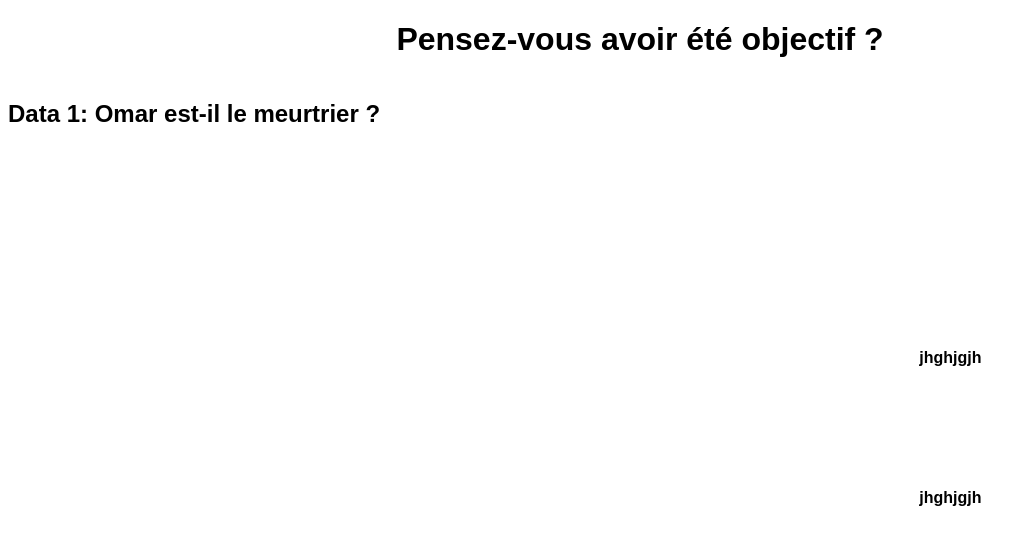
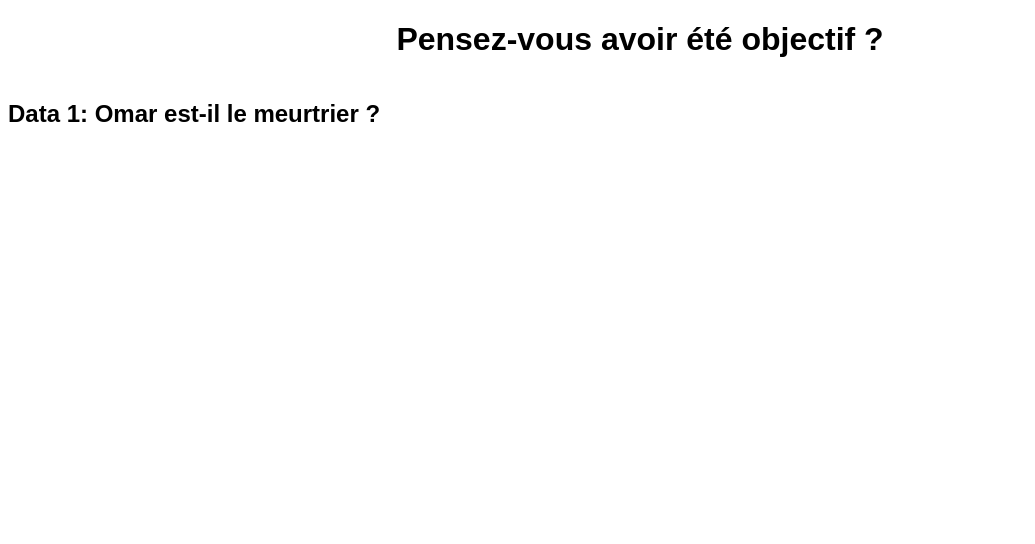
Before and after one commit to robinlrx/archives-firebase, a website built with Vite: page chart.html in a window 1280 px wide. Shown: the whole page, without its empty margins (0-1035 px from the left). Built offline with nearby package versions, Linux system fonts and the light colour scheme; some packages are replaced by stand-ins of ours; no server answers; the database is empty.

Commit message:
edit text

```diff
--- a/chart.html
+++ b/chart.html
@@ -55,11 +55,11 @@
 		</div>
 		<div class="dataviz dataviz-yes">
 			<div class="chart chart-no"></div>
-			<p class="no-text">jhghjgjh</p>
+			<p class="no-text"></p>
 		</div>
 		<div class="dataviz dataviz-jsp">
 			<div class="chart chart-jsp"></div>
-			<p class="jsp-text">jhghjgjh</p>
+			<p class="jsp-text"></p>
 		</div>
 	</section>
 
--- a/chart.js
+++ b/chart.js
@@ -35,4 +35,4 @@ jspChart.style.width = `${jspPourcentage}px`
 
 yesText.innerHTML = `Comme ${yesPourcentage.toFixed()}% des utilisateurs, <br> vous avez répondu ... <br> OUI`
 noText.innerHTML = `Comme ${noPourcentage.toFixed()}% des utilisateurs, <br> vous avez répondu ... <br> NON`
-jspText.innerHTML = `Comme ${jspPourcentage.toFixed()}% des utilisateurs, <br> vous avez répondu ... <br> NON`
+jspText.innerHTML = `Comme ${jspPourcentage.toFixed()}% des utilisateurs, <br> vous avez répondu ... <br> NE SAIS PAS`
```
